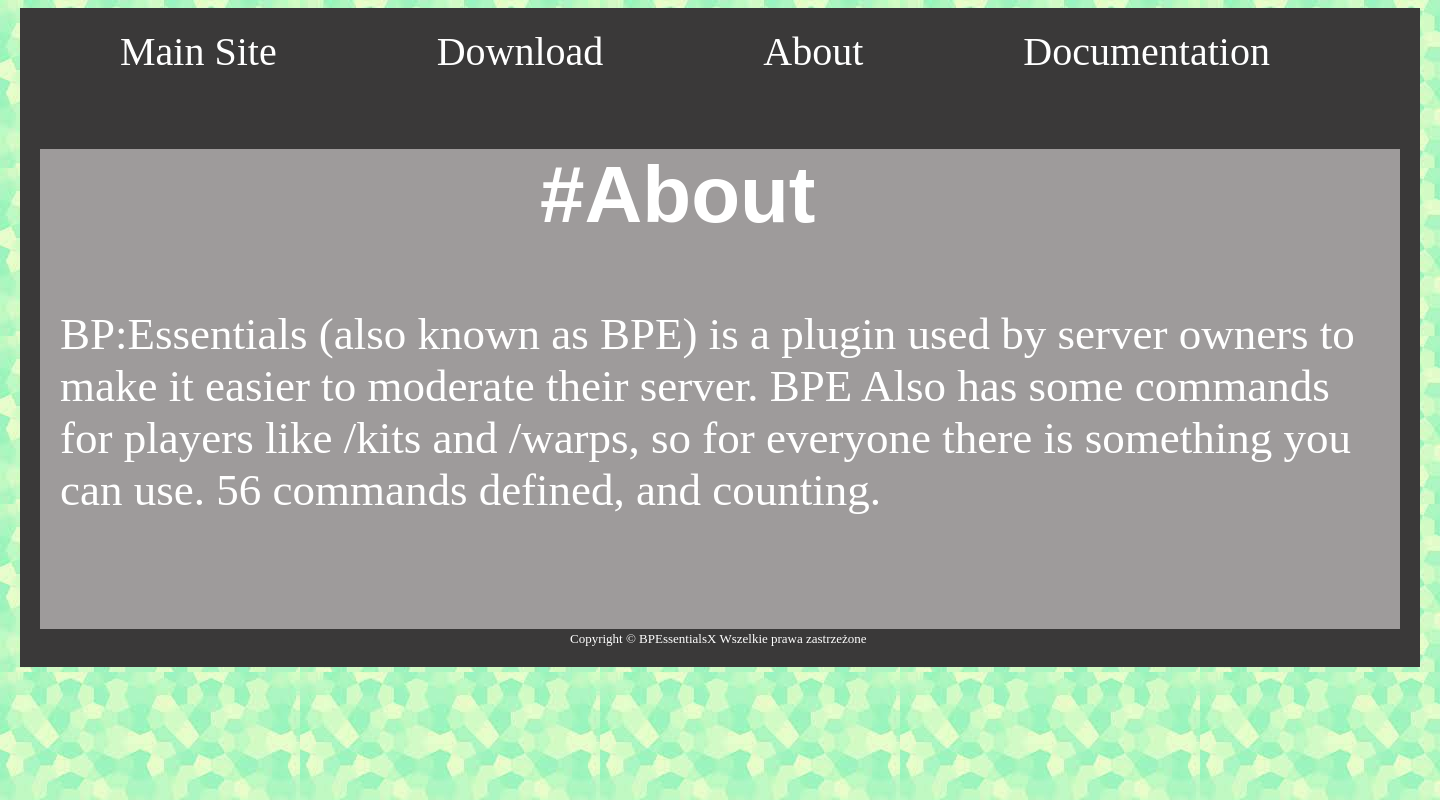
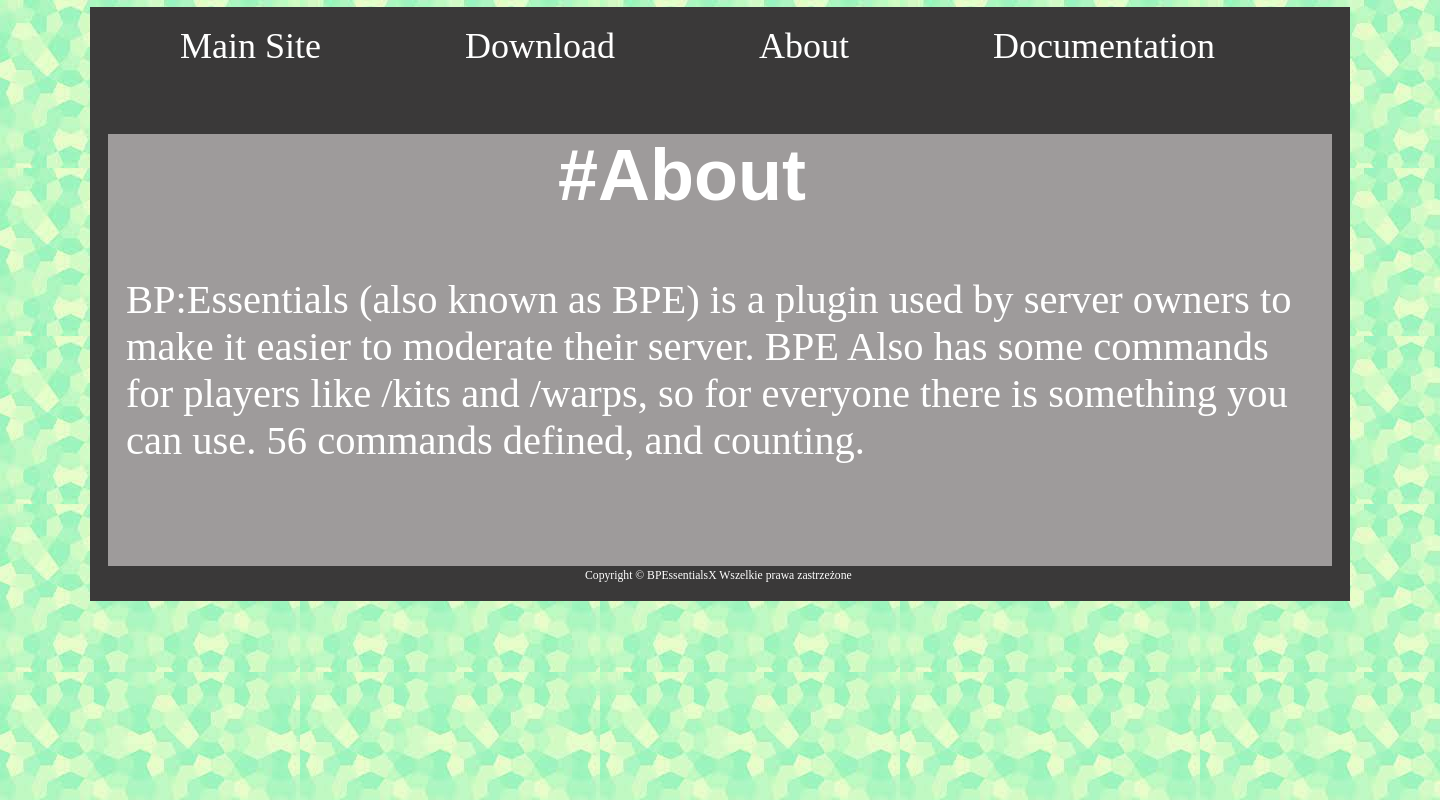
Before and after one commit to BPEssentialsX/Docs, a PHP site: page /About.html in a window 1440 px wide. Run offline with PHP 8.4, Linux system fonts and the light colour scheme.

Commit message:
Update style.css

```diff
--- a/style.css
+++ b/style.css
@@ -2,6 +2,7 @@ body
 {
     background-image: url("./images/jpeg.jpg");
     background-color: lightblue;
+    zoom : 90%;
 }
 #menu
 {
```
